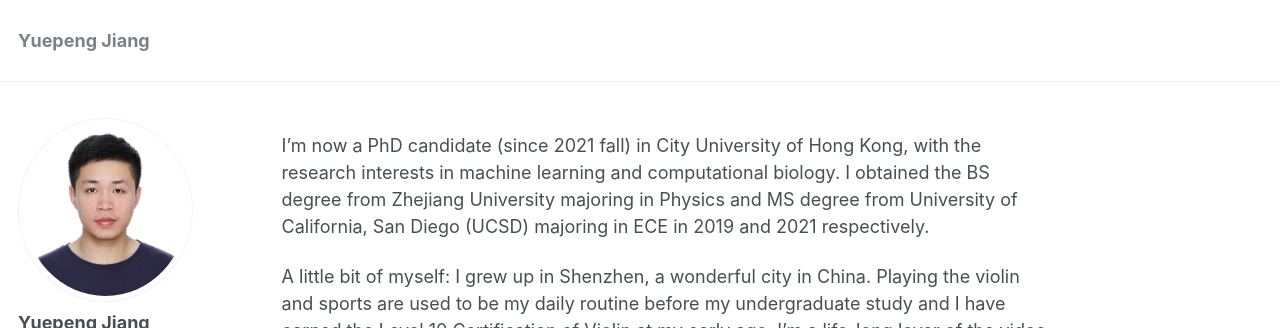
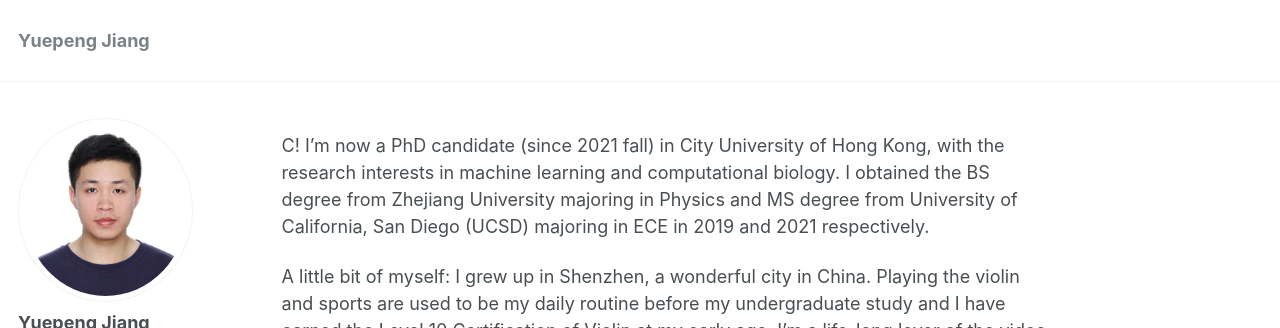
Before and after one commit to jiangdada1221/jiangdada1221.github.io, a Jekyll site: the page built from _pages/about.md, in a window 1280 px wide and 900 px high. Shown: the top 328 px of the window. Built offline with Jekyll 4.4.1, drawn with Linux system fonts in a browser that asks for light colours.

```diff
--- a/_pages/about.md
+++ b/_pages/about.md
@@ -9,7 +9,7 @@ redirect_from:
 ---
 <!-- 我出生在江西丰城（1997），成长在深圳市，南山区，在深圳完成了义务教育。喜欢古典乐和流行乐，从小学习小提琴，师从于国家一级演奏员吴经齐先生，并在2014-2015年间有幸得到姜凌老师指导，在13岁时获得了小提琴的十级证书，曾获深圳弘文时声杯杯小提琴一等奖（2010，少年组），浙江省小提琴比赛青年组三等奖（2015，专业比赛），同时我也很喜欢听周杰伦，许嵩，邓紫棋的歌。从小便开始玩《梦幻西游》（2006），一入梦幻已十六年，至今仍无比喜欢着这款童年游戏([我的梦幻图鉴](https://jiangdada1221.github.io/files/menghuan.pdf))。 我于2019年和2021年获得了理学学士（浙江大学）和理学硕士（UCSD）， 从2021年秋博士入学香港城市大学（计算机科学), 目前研究方向为机器学习，计算生物。
 <br /> <br /> -->
-I'm now a PhD candidate (since 2021 fall) in City University of Hong Kong, with the research interests in machine learning and computational biology. I obtained the BS degree from Zhejiang University majoring in Physics and MS degree from University of California, San Diego (UCSD) majoring in ECE in 2019 and 2021 respectively. <br />
+C! I'm now a PhD candidate (since 2021 fall) in City University of Hong Kong, with the research interests in machine learning and computational biology. I obtained the BS degree from Zhejiang University majoring in Physics and MS degree from University of California, San Diego (UCSD) majoring in ECE in 2019 and 2021 respectively. <br />
 
 A little bit of myself: I grew up in Shenzhen, a wonderful city in China. Playing the violin and sports are used to be my daily routine before my undergraduate study and I have earned the Level 10 Certification of Violin at my early age. I'm a life-long lover of the video game “Fantasy Westward Journey” (梦幻西游). Welcome to my [BiliBili channel!](https://space.bilibili.com/484406122?spm_id_from=333.1007.0.0). I got married to [Pingping Zhang](https://ppingzhang.github.io) at Dec. 2022. She works on video compression. <br />
 
```
